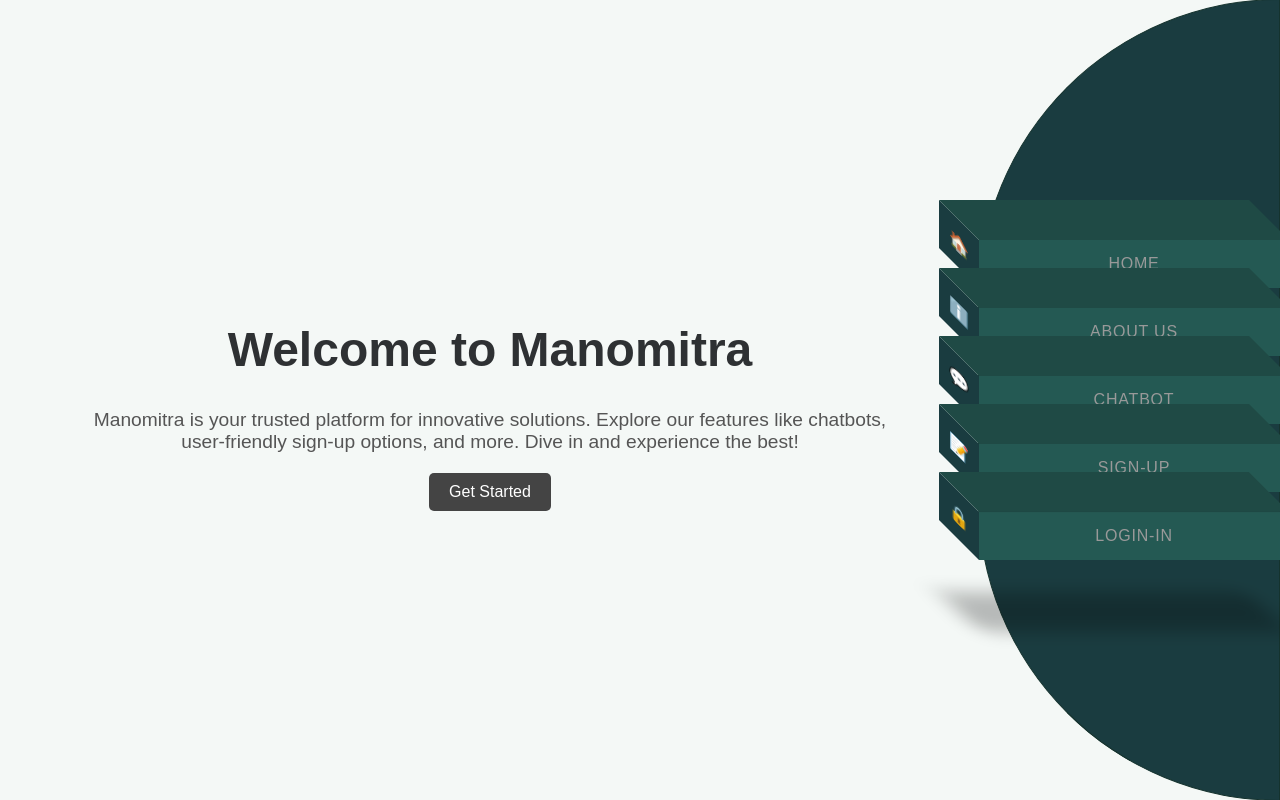
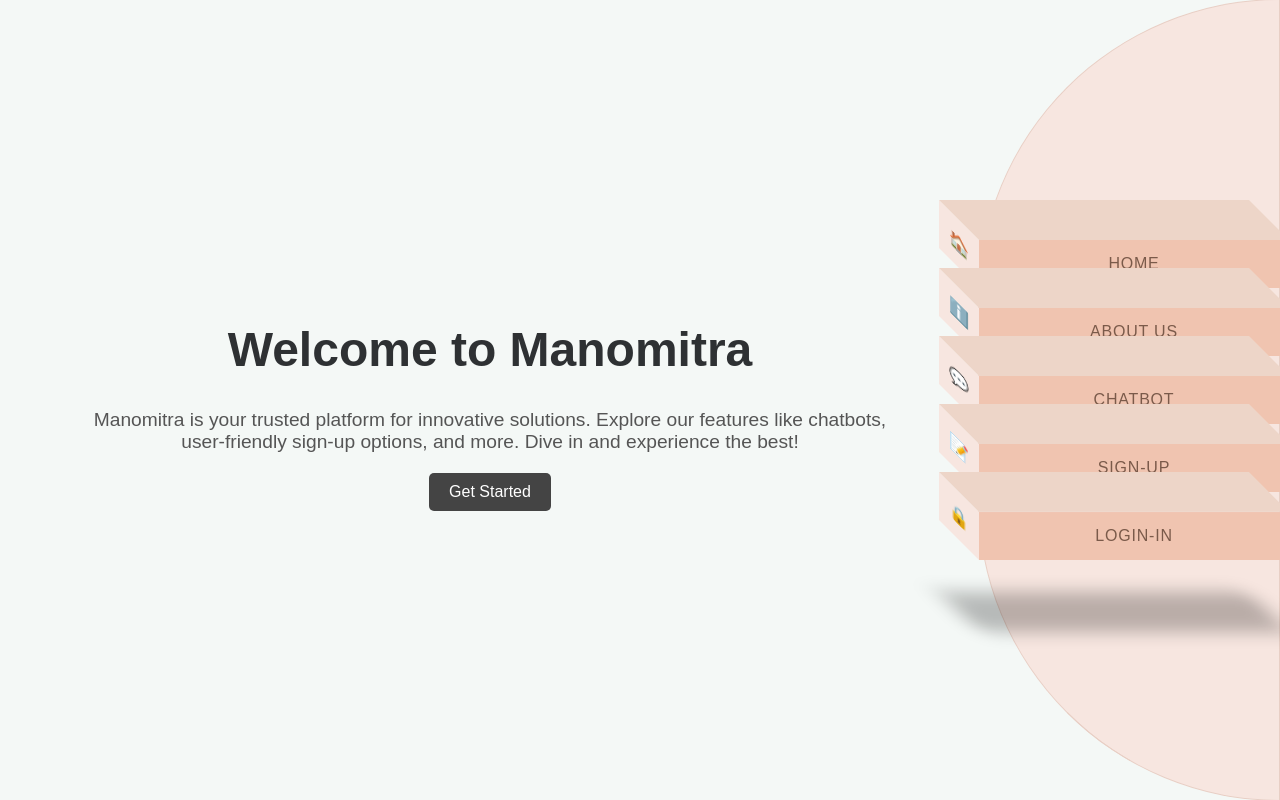
Before and after one commit to Cyberknp/ManomithraV2, a Django app: page / in a window 1280 px wide. Run offline with Django 5.2, Linux system fonts and the light colour scheme.

Commit message:
Color changes to make eye friendly

```diff
--- a/Home/templates/mainPage.html
+++ b/Home/templates/mainPage.html
@@ -19,9 +19,9 @@
             }
 
             .sidebar {
-                background-color: #1a3c40;
+                background-color: #f7e6e0;
                 position: fixed;
-                border: 1px solid #15332e;
+                border: 1px solid #e8cfc5;
                 height: 100%;
                 width: 300px;
                 right: 0;
@@ -45,13 +45,13 @@
                 width: 100%;
                 margin: 10px 0;
                 padding: 15px;
-                background: #245953;
+                background: #f0c4b0;
                 transition: 0.5s;
                 text-align: center;
             }
 
             li:hover {
-                background: #4a9e8e;
+                background: #e88a60;
                 transform: translateX(-50px);
             }
 
@@ -62,18 +62,18 @@
                 top: 0;
                 width: 40px;
                 height: 100%;
-                background: #1a3c40;
+                background: #f7e6e0;
                 display: flex;
                 justify-content: center;
                 align-items: center;
-                color: #999;
+                color: #a0806e;
                 transform-origin: right;
                 transform: skewY(45deg);
                 transition: 0.5s;
             }
 
             li:hover::before {
-                background: #3d8b7a;
+                background: #d9734d;
             }
 
             li::after {
@@ -83,19 +83,19 @@
                 left: 0;
                 width: 100%;
                 height: 40px;
-                background: #1f4a45;
+                background: #edd5c8;
                 transform-origin: bottom;
                 transform: skewX(45deg);
                 transition: 0.5s;
             }
 
             li:hover::after {
-                background: #368a78;
+                background: #d4764f;
             }
 
             li a {
                 text-decoration: none;
-                color: #999;
+                color: #7a5a4a;
                 text-transform: uppercase;
                 letter-spacing: 0.05em;
                 display: block;
```
